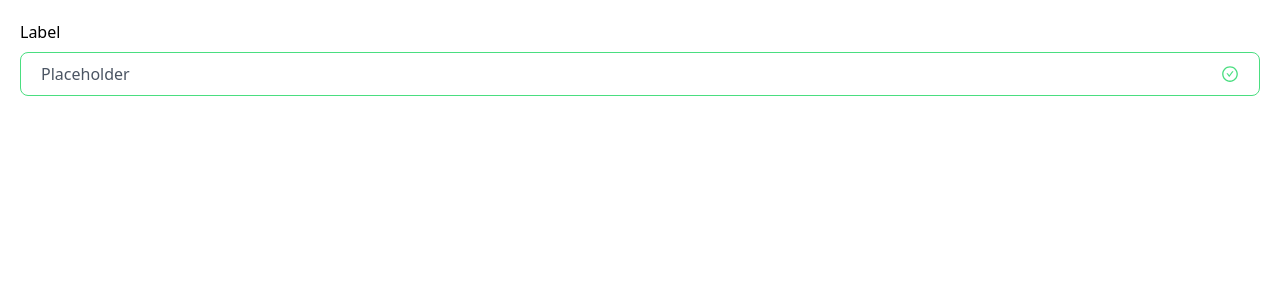
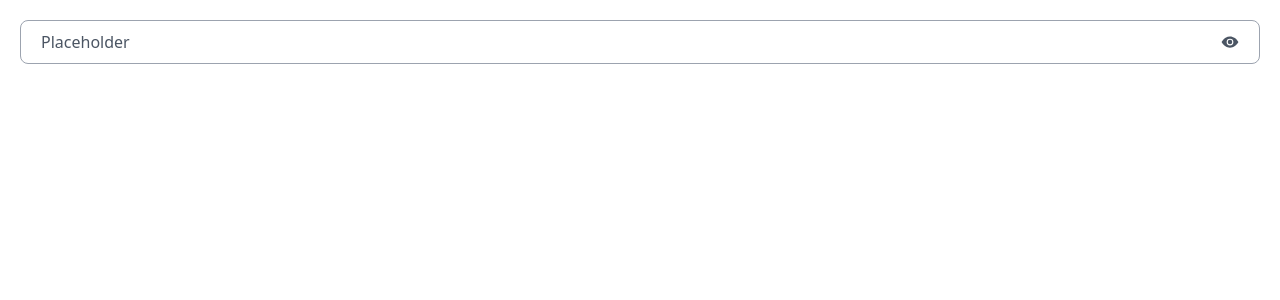
Before and after one commit to JFBJ17/Pokedex-App, a Next.js app: page /ui in a window 1280 px wide. Shown: the top 300 px of the page. Built offline with nearby package versions, Linux system fonts and the light colour scheme.

Commit message:
input password

```diff
--- a/src/pages/ui.tsx
+++ b/src/pages/ui.tsx
@@ -11,7 +11,7 @@ export default function UI () {
         color='primary'
         startIcon={<FaArrowRight />}
       /> */}
-      <Input placeholder='Placeholder' fullWidth state='success' />
+      <Input placeholder='Placeholder' type='password' fullWidth hiddenLabel />
     </div>
   )
 }
--- a/src/ui/Input.tsx
+++ b/src/ui/Input.tsx
@@ -2,6 +2,8 @@ import cn from 'clsx'
 import { useState } from 'react'
 import { AiOutlineCheckCircle } from 'react-icons/ai'
 import { BiErrorCircle } from 'react-icons/bi'
+import { IoEyeSharp } from 'react-icons/io5'
+import { FaEyeSlash } from 'react-icons/fa'
 
 import { SizeType } from '../interfaces/base'
 
@@ -37,6 +39,7 @@ export const Input: React.FC<Props> = ({
   type = 'text'
 }) => {
   const [isFocus, setIsFocus] = useState(false)
+  const [showPassword, setShowPassword] = useState(false)
 
   const classNames = cn('input', {
     'h-9': size === 'small',
@@ -61,7 +64,8 @@ export const Input: React.FC<Props> = ({
     'text-red-400': state === 'error',
     'text-base': size === 'small',
     'text-lg': size === 'medium',
-    'text-xl': size === 'large'
+    'text-xl': size === 'large',
+    'cursor-pointer': type === 'password'
   })
 
   return (
@@ -70,7 +74,7 @@ export const Input: React.FC<Props> = ({
       <div className={classNames}>
         {endIcon && <span className={classNamesIcon}>{endIcon}</span>}
         <input
-          type={type}
+          type={showPassword ? 'text' : type}
           onFocus={() => setIsFocus(true)}
           onBlur={() => setIsFocus(false)}
           id={id}
@@ -89,6 +93,14 @@ export const Input: React.FC<Props> = ({
         {state === 'error' && (
           <span className={classNamesIcon}>{<BiErrorCircle />}</span>
         )}
+        {type === 'password' && !state && (
+          <span
+            className={classNamesIcon}
+            onClick={() => setShowPassword(!showPassword)}
+          >
+            {showPassword ? <FaEyeSlash /> : <IoEyeSharp />}
+          </span>
+        )}
       </div>
     </>
   )
```
